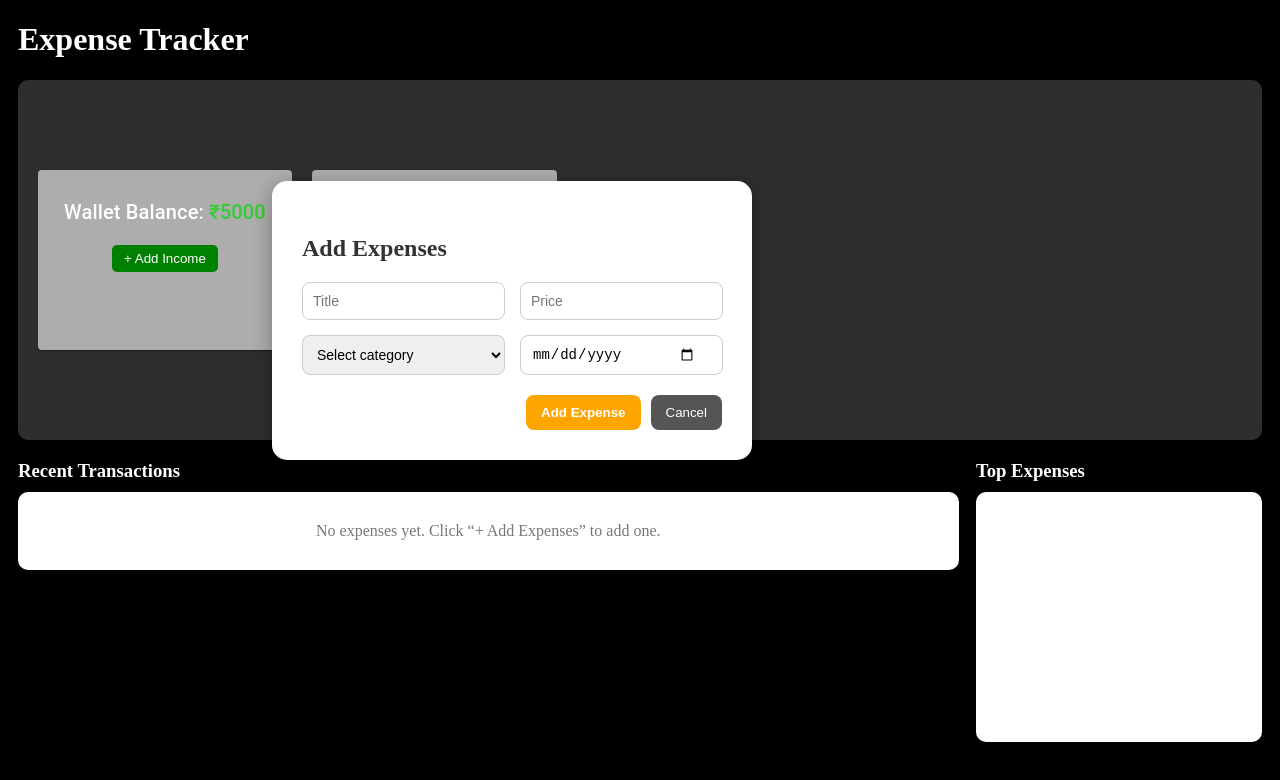
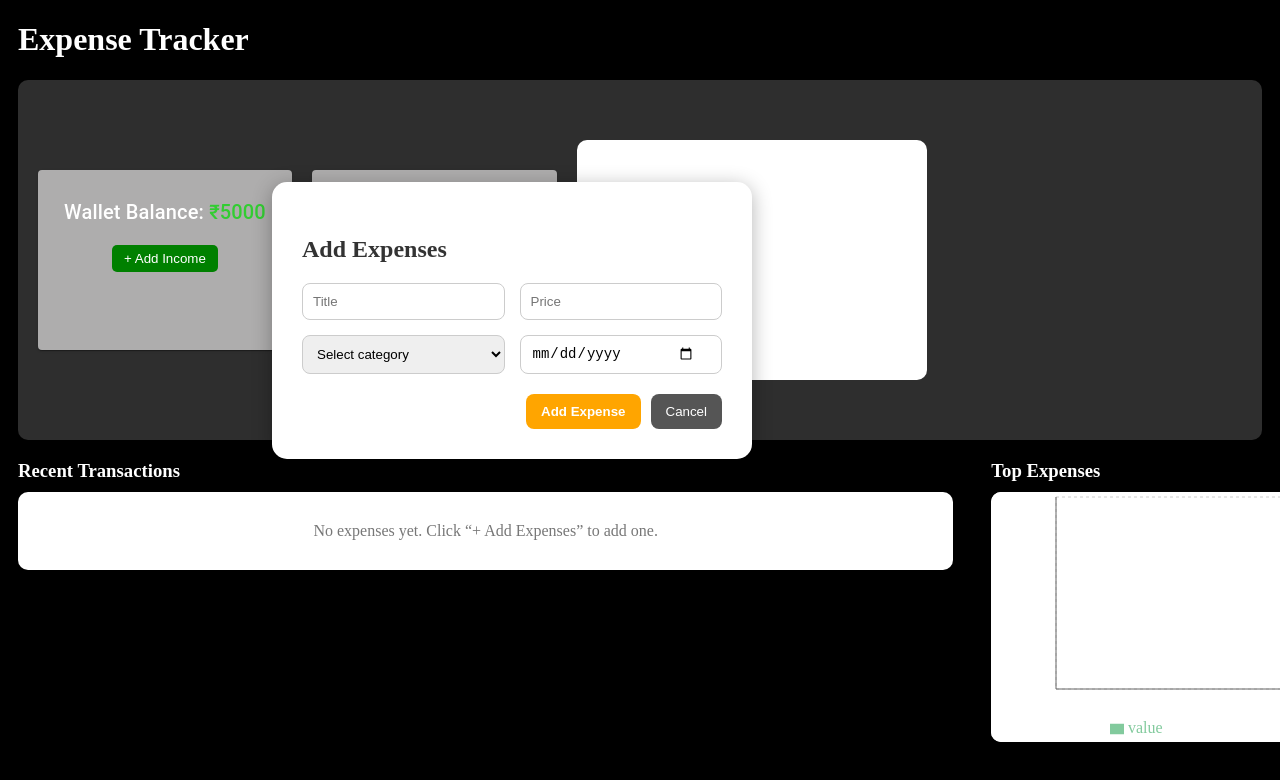
Before and after one commit to mukeshsharma707/ExpenseTracker, a React (Vite) app: page / in a window 1280 px wide. Both pictures are taken after a click on the button "+ Add Expenses". Shown: the top 780 px of the page. Built offline with nearby package versions, Linux system fonts and the light colour scheme; some icons are missing.

Commit message:
charts has been added

```diff
--- a/package.json
+++ b/package.json
@@ -15,7 +15,8 @@
     "@mui/icons-material": "^7.3.4",
     "@mui/material": "^7.3.4",
     "react": "^19.1.1",
-    "react-dom": "^19.1.1"
+    "react-dom": "^19.1.1",
+    "recharts": "^3.2.1"
   },
   "devDependencies": {
     "@eslint/js": "^9.36.0",
--- a/src/App.jsx
+++ b/src/App.jsx
@@ -1,10 +1,11 @@
-import { useState } from 'react';
+import { useState,useEffect } from 'react';
 import ActionAreaCard from './ActionAreaCard';
+import { PieChart, Pie, Cell} from 'recharts';
+import { BarChart, Bar, XAxis, YAxis, CartesianGrid, Tooltip, Legend, ResponsiveContainer } from "recharts";
+
+
 import Modal from './Modal';
 import ModalExpense from './ModalExpense';
-
-
-
 import LocalPizzaIcon from '@mui/icons-material/LocalPizza';
 import ModeEditRoundedIcon from '@mui/icons-material/ModeEditRounded';
 import HighlightOffRoundedIcon from '@mui/icons-material/HighlightOffRounded';
@@ -12,56 +13,107 @@ import HighlightOffRoundedIcon from '@mui/icons-material/HighlightOffRounded';
 function App() {
   const [showModal, setShowModal] = useState(false);
   const [showExpenseModal, setShowExpenseModal] = useState(false);
-  const [expenses, setExpenses] = useState([]);
+  const [expenses, setExpenses] = useState(()=>{
+    const stored=localStorage.getItem('expenses');
+return stored ? JSON.parse(stored):[];
+  });
 
-  // ✅ Wallet balance stored in React state (not just localStorage)
   const [walletBalance, setWalletBalance] = useState(() => {
     const stored = localStorage.getItem('walletBalance');
     return stored ? Number(stored) : 5000;
   });
 
+  // ✅ NEW STATES for edit
+  const [editMode, setEditMode] = useState(false);
+  const [currentEditIndex, setCurrentEditIndex] = useState(null);
+
   const handleClick = () => setShowModal(true);
-  const handleExpenseClick = () => setShowExpenseModal(true);
-
-  const handleIncome = () => {
-    console.log('Income amount clicked');
-    setShowModal(false);
+  const handleExpenseClick = () => {
+    setEditMode(false); // not editing
+    setShowExpenseModal(true);
   };
 
-  const handleAddBalance = () => {
-    console.log('Add balance clicked');
-    setShowModal(false);
-  };
+  useEffect(()=>{
+localStorage.setItem('expenses',JSON.stringify(expenses))
+localStorage.setItem('walletBalance',walletBalance);
+  },[walletBalance,expenses])
 
-  // ✅ When expense added from modal
   const handleAddExpense = (newExpense) => {
     const expenseAmount = Number(newExpense.price);
 
-    // ✅ Check if expense exceeds wallet
     if (expenseAmount > walletBalance) {
       alert('❌ Expense amount cannot be greater than wallet balance!');
       return;
     }
 
-    // ✅ Deduct from wallet balance
-    const updatedBalance = walletBalance - expenseAmount;
-    setWalletBalance(updatedBalance);
-    localStorage.setItem('walletBalance', updatedBalance);
+    if (editMode && currentEditIndex !== null) {
+      // ✅ EDIT EXISTING EXPENSE
+      const updatedExpenses = [...expenses];
+      const oldExpense = updatedExpenses[currentEditIndex];
+      const balanceDiff = expenseAmount - Number(oldExpense.price);
 
-    // ✅ Add expense to list
-    setExpenses((prev) => [...prev, newExpense]);
+      // Adjust wallet based on difference
+      if (walletBalance - balanceDiff < 0) {
+        alert('❌ Not enough wallet balance for this update!');
+        return;
+      }
+
+      updatedExpenses[currentEditIndex] = newExpense;
+      setExpenses(updatedExpenses);
+
+      const newWallet = walletBalance - balanceDiff;
+      setWalletBalance(newWallet);
+      localStorage.setItem('walletBalance', newWallet);
+
+      setEditMode(false);
+      setCurrentEditIndex(null);
+    } else {
+      // ✅ ADD NEW EXPENSE
+      const updatedBalance = walletBalance - expenseAmount;
+      setWalletBalance(updatedBalance);
+      localStorage.setItem('walletBalance', updatedBalance);
+      localStorage.setItem('expenses', JSON.stringify([...expenses,newExpense]))
+      setExpenses((prev) => [...prev, newExpense]);
+    }
+
     setShowExpenseModal(false);
   };
 
   const handleDeleteExpense = (index) => {
+    const deleted = expenses[index];
+    const refund = Number(deleted.price);
+    const newWallet = walletBalance + refund;
+
     setExpenses((prev) => prev.filter((_, i) => i !== index));
+    setWalletBalance(newWallet);
+    localStorage.setItem('walletBalance', newWallet);
+    localStorage.setItem('expenses', JSON.stringify(expenses))
   };
+
+  // ✅ EDIT BUTTON HANDLER
+  const handleEditExpense = (index) => {
+    setEditMode(true);
+    setCurrentEditIndex(index);
+    setShowExpenseModal(true);
+  };
+
+  const chartData = expenses.map(exp => ({
+  name: exp.category,
+  value: Number(exp.price)
+}));
+
+const categoryTotals = expenses.reduce((acc, exp) => {
+  acc[exp.category] = (acc[exp.category] || 0) + Number(exp.price);
+  return acc;
+}, {});
+
+const barData = Object.entries(categoryTotals).map(([name, value]) => ({ name, value }));
+
 
   return (
     <>
       <h1 style={{ color: 'white', marginLeft: '10px' }}>Expense Tracker</h1>
 
-      {/* Wallet and Expenses Cards */}
       <div
         style={{
           background: '#2e2e2e',
@@ -69,9 +121,7 @@ function App() {
           margin: '10px',
           borderRadius: '10px',
           display: 'flex',
-          flexDirection: 'row',
           alignItems: 'center',
-          justifyContent: 'flex-start',
           gap: '20px',
           flexWrap: 'wrap',
           padding: '20px',
@@ -93,41 +143,44 @@ function App() {
           buttonColor="red"
           handleClick={handleExpenseClick}
         />
+  <div style={{ width: '350px', height: '240px', background: 'white', borderRadius: '10px' }}>
+    <ResponsiveContainer>
+      <PieChart>
+        <Pie
+          data={chartData}
+          dataKey="value"
+          nameKey="name"
+          cx="50%"
+          cy="50%"
+          outerRadius={80}
+          fill="#8884d8"
+          label
+        >
+          {chartData.map((entry, index) => (
+            <Cell key={`cell-${index}`} fill={['#0088FE', '#00C49F', '#FFBB28', '#FF8042', '#AF19FF'][index % 5]} />
+          ))}
+        </Pie>
+        <Tooltip />
+        <Legend />
+      </PieChart>
+    </ResponsiveContainer>
+  </div>
+
       </div>
 
-      {/* Transaction and Expense Section */}
       <div
         style={{
           display: 'flex',
-          flexDirection: 'row',
           width: '100%',
           justifyContent: 'space-between',
           alignItems: 'flex-start',
           marginTop: '20px',
           padding: '0 10px',
-          boxSizing: 'border-box',
         }}
       >
-        {/* Left Side - Recent Transactions */}
-        <div
-          style={{
-            width: '74%',
-            display: 'flex',
-            flexDirection: 'column',
-            gap: '10px',
-          }}
-        >
+        <div style={{ width: '74%', display: 'flex', flexDirection: 'column', gap: '10px' }}>
           <h3 style={{ color: 'white', margin: 0 }}>Recent Transactions</h3>
-          <div
-            style={{
-              background: 'white',
-              borderRadius: '10px',
-              width: '100%',
-              display: 'flex',
-              flexDirection: 'column',
-              padding: '10px',
-            }}
-          >
+          <div style={{ background: 'white', borderRadius: '10px', padding: '10px' }}>
             {expenses.length === 0 ? (
               <div style={{ textAlign: 'center', color: '#777', padding: '20px' }}>
                 No expenses yet. Click “+ Add Expenses” to add one.
@@ -174,6 +227,7 @@ function App() {
                           borderRadius: '25%',
                           cursor: 'pointer',
                         }}
+                        onClick={() => handleEditExpense(index)}
                       />
                     </div>
                   </div>
@@ -184,28 +238,27 @@ function App() {
           </div>
         </div>
 
-        {/* Right Side - Top Expenses */}
-        <div
-          style={{
-            width: '23%',
-            display: 'flex',
-            flexDirection: 'column',
-            gap: '10px',
-          }}
-        >
+        <div style={{ width: '23%', display: 'flex', flexDirection: 'column', gap: '10px' }}>
           <h3 style={{ color: 'white', margin: 0 }}>Top Expenses</h3>
-          <div
-            style={{
-              background: 'white',
-              borderRadius: '10px',
-              height: '250px',
-              width: '100%',
-            }}
-          ></div>
+          <div style={{ background: 'white', borderRadius: '10px', height: '250px' }}>
+  <div style={{ width: '300px', height: '250px', background: 'white', borderRadius: '10px' }}>
+    <ResponsiveContainer>
+      <BarChart data={barData}>
+        <CartesianGrid strokeDasharray="3 3" />
+        <XAxis dataKey="name" />
+        <YAxis />
+        <Tooltip />
+        <Legend />
+        <Bar dataKey="value" fill="#82ca9d" />
+      </BarChart>
+    </ResponsiveContainer>
+  </div>
+
+
+          </div>
         </div>
       </div>
 
-      {/* Modal for Income */}
       {showModal && (
         <Modal
           titleBalance="Add Balance"
@@ -218,15 +271,15 @@ function App() {
         />
       )}
 
-      {/* ✅ Expense Modal */}
       {showExpenseModal && (
         <ModalExpense
-          titleExpense="Add Expenses"
-          addExpenseButton="Add Expense"
+          titleExpense={editMode ? 'Edit Expense' : 'Add Expenses'}
+          addExpenseButton={editMode ? 'Save Changes' : 'Add Expense'}
           cancelButton="Cancel"
           onAddExpense={handleAddExpense}
           onCancel={() => setShowExpenseModal(false)}
-          walletBalance={walletBalance} // ✅ passed
+          walletBalance={walletBalance}
+          editData={editMode ? expenses[currentEditIndex] : null} // ✅ Pass existing data
         />
       )}
     </>
--- a/src/ModalExpense.jsx
+++ b/src/ModalExpense.jsx
@@ -1,7 +1,15 @@
-import React, { useState } from 'react';
+import React, { useState, useEffect } from 'react';
 import CalendarMonthIcon from '@mui/icons-material/CalendarMonth';
 
-const ModalExpense = ({ titleExpense, addExpenseButton, cancelButton, onAddExpense, onCancel, walletBalance }) => {
+const ModalExpense = ({
+  titleExpense,
+  addExpenseButton,
+  cancelButton,
+  onAddExpense,
+  onCancel,
+  walletBalance,
+  editData, // ✅ new prop
+}) => {
   const categories = ['Food', 'Entertainment', 'Travel', 'Utilities', 'Other'];
 
   const [formData, setFormData] = useState({
@@ -10,6 +18,11 @@ const ModalExpense = ({ titleExpense, addExpenseButton, cancelButton, onAddExpen
     category: '',
     date: '',
   });
+
+  // ✅ Prefill when editData changes
+  useEffect(() => {
+    if (editData) setFormData(editData);
+  }, [editData]);
 
   const handleChange = (e) => {
     const { name, value } = e.target;
@@ -23,8 +36,6 @@ const ModalExpense = ({ titleExpense, addExpenseButton, cancelButton, onAddExpen
     }
 
     const price = Number(formData.price);
-
-    // ✅ Validation: expense cannot exceed wallet balance
     if (price > walletBalance) {
       alert(`❌ Not enough balance! Your wallet has only ₹${walletBalance}.`);
       return;
@@ -60,7 +71,6 @@ const ModalExpense = ({ titleExpense, addExpenseButton, cancelButton, onAddExpen
           {titleExpense}
         </h3>
 
-        {/* Form fields */}
         <div style={{ display: 'grid', gridTemplateColumns: '1fr 1fr', gap: '15px', marginBottom: '20px' }}>
           <input
             type="text"
@@ -68,7 +78,7 @@ const ModalExpense = ({ titleExpense, addExpenseButton, cancelButton, onAddExpen
             placeholder="Title"
             value={formData.title}
             onChange={handleChange}
-            style={{ padding: '10px', border: '1px solid #ccc', borderRadius: '8px', fontSize: '14px' }}
+            style={{ padding: '10px', border: '1px solid #ccc', borderRadius: '8px' }}
           />
           <input
             type="number"
@@ -76,14 +86,13 @@ const ModalExpense = ({ titleExpense, addExpenseButton, cancelButton, onAddExpen
             placeholder="Price"
             value={formData.price}
             onChange={handleChange}
-            style={{ padding: '10px', border: '1px solid #ccc', borderRadius: '8px', fontSize: '14px' }}
+            style={{ padding: '10px', border: '1px solid #ccc', borderRadius: '8px' }}
           />
-
           <select
             name="category"
             value={formData.category}
             onChange={handleChange}
-            style={{ padding: '10px', border: '1px solid #ccc', borderRadius: '8px', fontSize: '14px' }}
+            style={{ padding: '10px', border: '1px solid #ccc', borderRadius: '8px' }}
           >
             <option value="" disabled>
               Select category
@@ -94,7 +103,6 @@ const ModalExpense = ({ titleExpense, addExpenseButton, cancelButton, onAddExpen
               </option>
             ))}
           </select>
-
           <div
             style={{
               display: 'flex',
@@ -115,7 +123,6 @@ const ModalExpense = ({ titleExpense, addExpenseButton, cancelButton, onAddExpen
           </div>
         </div>
 
-        {/* Action Buttons */}
         <div style={{ display: 'flex', justifyContent: 'flex-end', gap: '10px' }}>
           <button
             onClick={handleAddExpenseClick}
```
Also changed, not shown: 1 other file (tests, documents, lock files or other folders).
